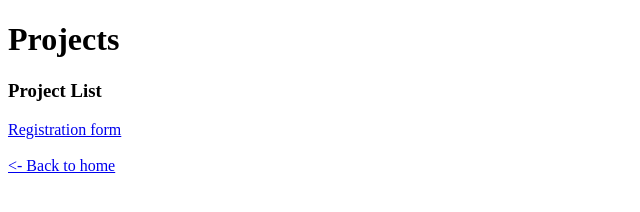
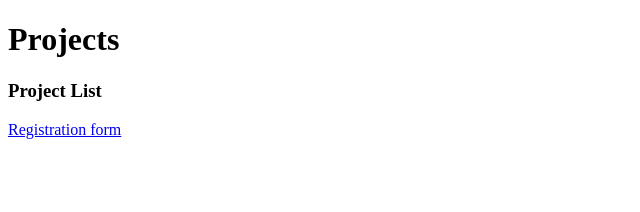
Before and after one commit to ravitejagoud01/wd201, a website: page http-server/project.html in a window 1280 px wide. Shown: the whole page, without its empty margins (0-640 px from the left). Drawn offline with Linux system fonts and the light colour scheme.

Commit message:
Update project.html

```diff
--- a/http-server/project.html
+++ b/http-server/project.html
@@ -7,7 +7,6 @@
 <body>
    <h1>Projects</h1>
    <h3>Project List</h3>
-   <a href="registration.html">Registration form</a><br><br>
-   <a href="/">&lt;- Back to home</a>
+   <a href="registration.html">Registration form</a>
 </body>
 </html>
```
